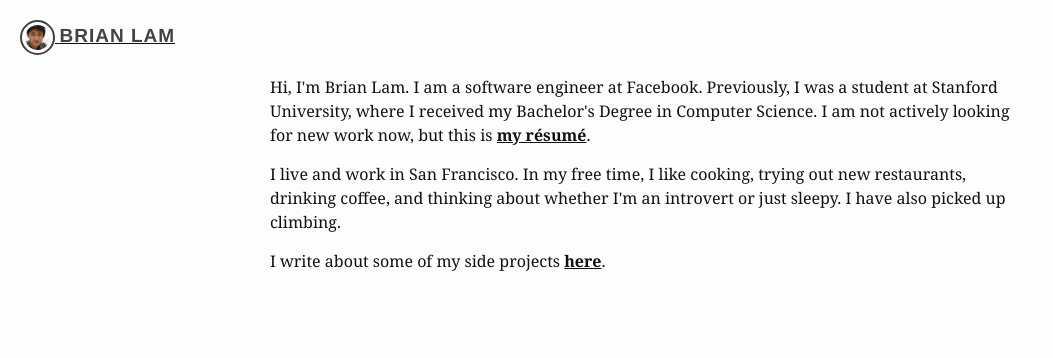
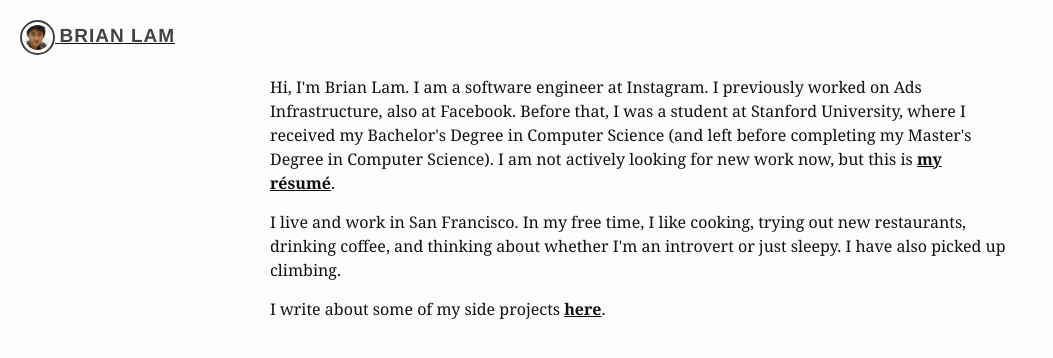
Before and after one commit to lambrian/lambrian.github.io, a Jekyll site: the page built from index.html, in a window 1280 px wide. Shown: the top 358 px of the page, without its empty margins (0-1053 px from the left). Built offline with Jekyll 4.4.1, drawn with Linux system fonts in a browser that asks for light colours.

Commit message:
changing intro

```diff
--- a/index.html
+++ b/index.html
@@ -2,9 +2,11 @@
 layout: default
 ---
 <p>
-  Hi, I'm Brian Lam. I am a software engineer at Facebook. Previously, I was a
+  Hi, I'm Brian Lam. I am a software engineer at Instagram. I previously worked
+  on Ads Infrastructure, also at Facebook. Before that, I was a
   student at Stanford University, where I received my Bachelor's Degree in
-  Computer Science. I am not actively looking for new work now, but this is
+  Computer Science (and left before completing my Master's Degree in Computer Science).
+  I am not actively looking for new work now, but this is
   <a href="/me">my résumé</a>.
 </p>
 <p>
--- a/me/index.html
+++ b/me/index.html
@@ -4,6 +4,6 @@ layout: plain
 <embed
   width="100%"
   height="100%"
-  src="http://www.brianlam.io/me/resume.pdf"
+  src="resume.pdf"
   type="application/pdf"
  >
```
Also changed, not shown: 2 other files.
